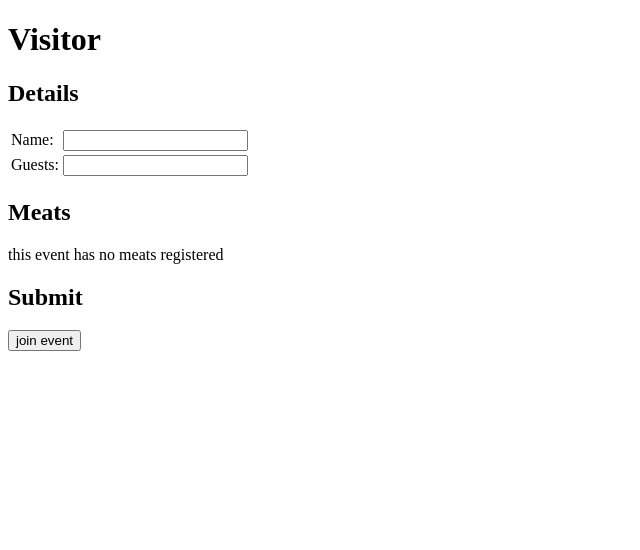
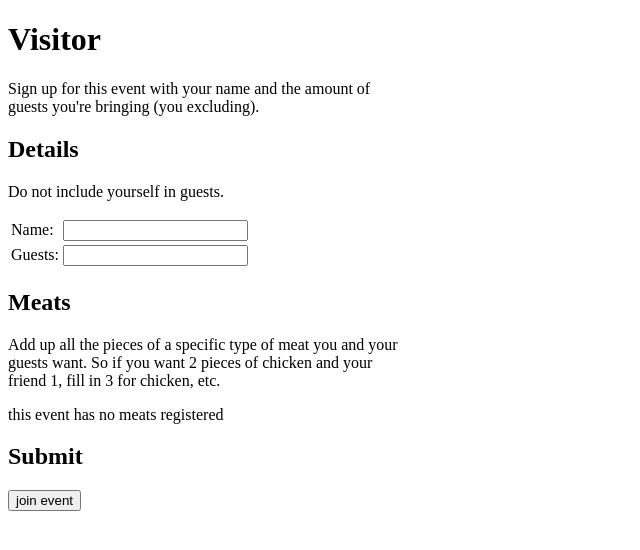
Before and after one commit to Schayik/bbq, a Django app: template templates/visitor.html in a window 1280 px wide. Shown: the top 550 px of the page, without its empty margins (0-640 px from the left). Run offline with Django 3.2, Linux system fonts and the light colour scheme; the template is opened without the code that fills it, so the values that code supplies are empty; parts of the project's set-up code (start-up, migrations or seed data) failed here and were passed over.

Commit message:
changes: visitor and dashboard template

```diff
--- a/templates/dashboard.html
+++ b/templates/dashboard.html
@@ -1,6 +1,6 @@
 {% extends 'base.html' %} {% block content %}
 <h1>Dashboard ({{ user.username }})</h1>
-<p style='max-width: 400px'>Create or view your event details.</p>
+<p style='max-width: 400px'>Create events or view event details.</p>
 
 <form action="{% url 'logout' %}" method='POST' id='logout'>
     {% csrf_token %}
--- a/templates/visitor.html
+++ b/templates/visitor.html
@@ -1,8 +1,10 @@
 {% extends 'base.html' %} {% block content %}
 <h1>Visitor</h1>
+<p style='max-width: 400px'>Sign up for this event with your name and the amount of guests you're bringing (you excluding).</p>
 <form action="{% url 'create_visitor' event.id %}" method='POST'>
     {% csrf_token %}
     <h2>Details</h2>
+    <p style='max-width: 400px'>Do not include yourself in guests.</p>
     <table>
         <tr>
             <td>Name: </td>
@@ -14,6 +16,7 @@
         </tr>
     </table>
     <h2>Meats</h2>
+    <p style='max-width: 400px'>Add up all the pieces of a specific type of meat you and your guests want. So if you want 2 pieces of chicken and your friend 1, fill in 3 for chicken, etc.</p>
     {% if meats %}
     <table>
         {% for meat in meats %}
```
Also changed, not shown: README.md.
